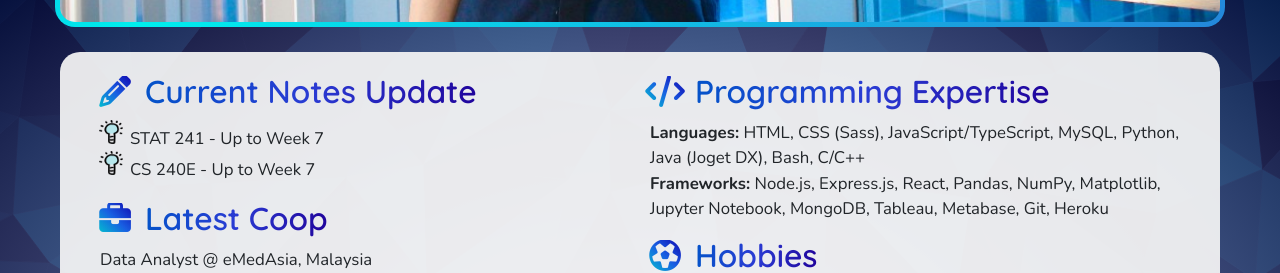
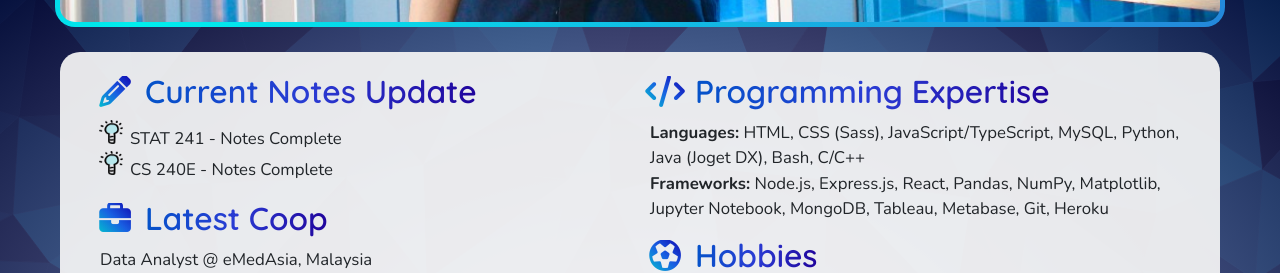
Before and after one commit to mcpenguin/the-arctic-blog, a React (Create React App) app: page / in a window 1280 px wide. Shown: the part 1580-1853 px from the top of the page. Built offline with nearby package versions, Linux system fonts and the light colour scheme.

Commit message:
updated notes

```diff
--- a/public/index.html
+++ b/public/index.html
@@ -20,14 +20,14 @@
 
   <!-- Title -->
   <meta charset="utf-8">
-  <title>The Arctic Blog</title>
+  <title>Marcus Chan</title>
 
   <!-- meta tags for LinkedIn -->
-  <meta property="og:title" content="The Arctic Blog">
+  <meta property="og:title" content="Marcus Chan">
   <!-- image courtesy of Lisa Peralta -->
   <meta property="og:image" content="%PUBLIC_URL%/favicon/android-chrome-512x512.png">
   <meta property="og:author" content="Marcus Chan">
-  <meta property="og:description" content="Personal website for Marcus Chan (Github username @mcpenguin)">
+  <meta property="og:description" content="Hi! I'm Marcus Chan, a 2B Computer Science student at the University of Waterloo :D">
   <meta property="og:url" content="http://marcus-chan.me">
 
   <!-- Meta Tag to make Website Without Scroll for Mobile -->
--- a/src/components/Notes/courses.json
+++ b/src/components/Notes/courses.json
@@ -8,7 +8,7 @@
                 "description": "In this course we will introduce the ‘language’ of statistics, and the importance of precision in how we both ask and answer statistical questions. We will explore various methods of statistical analysis, including how to describe data (both numerically and graphically), how to estimate unknown information (such as the proportion of a population who have a particular disease), and how to set and test hypotheses (such as whether a vaccine is effective). The course will approach topics from both practical and theoretical viewpoints, with real-world examples as well as mathematical derivations. By the end of this course you will be familiar with a wide variety of ideas foundational to an understanding of statistics.",
                 "takenWhen": "Taken in 2B (Winter 2022) (In-Person)",
                 "professors": "Professor: Michael Wallace",
-                "notesStatus": "Up to Week 7"
+                "notesStatus": "Notes Complete"
             },
             "CS240E": {
                 "shortTitle": "CS 240E",
@@ -16,7 +16,7 @@
                 "description": "The course introduces widely used and effective methods of data organization, focusing on data structures, algorithms, and the performance of these algorithms. Specific topics include priority queues, sorting, dictionaries, data structures for text processing.",
                 "takenWhen": "Taken in 2B (Winter 2022) (In-Person)",
                 "professors": "Professor: Therese Biedl",
-                "notesStatus": "Up to Week 7"
+                "notesStatus": "Notes Complete"
             }
         }
     },
```
Also changed, not shown: 2 other files (tests, documents, lock files or other folders).
